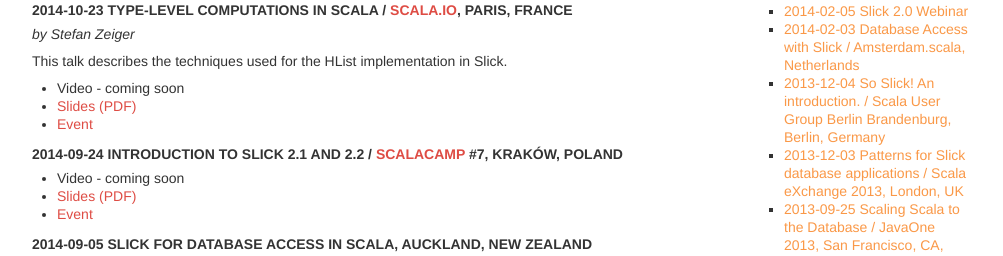
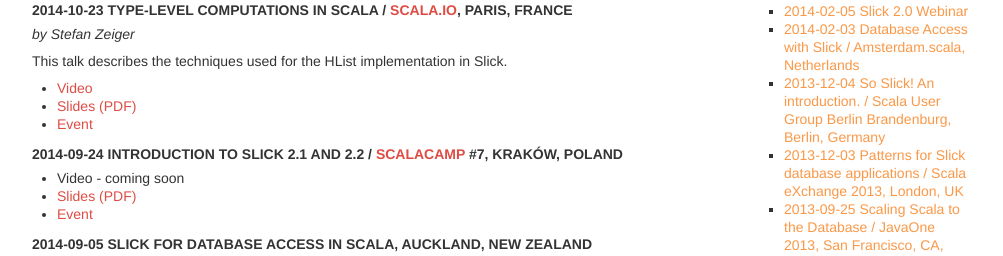
Before and after one commit to slick/slick.github.com, a Jekyll site: the page built from docs/index.md, in a window 1280 px wide and 900 px high, scrolled down 927 px. Shown: the part 180-436 px from the top of the window, without its empty margins (138-1141 px from the left). Built offline with Jekyll 4.4.1, drawn with Linux system fonts in a browser that asks for light colours.

Commit message:
Add Scala.io 2014 talk video

```diff
--- a/docs/index.md
+++ b/docs/index.md
@@ -90,7 +90,7 @@
 
 This talk describes the techniques used for the HList implementation in Slick.
 
-* Video - coming soon
+* [Video](https://www.youtube.com/watch?v=pV6-4D5wBQ0&list=PLjkHSzY9VuL_miML54E7cFgyNr6u8Ei8I&index=3)
 * [Slides (PDF)](/talks/scalaio2014/Type-Level_Computations.pdf)
 * [Event](http://scala.io/talks.html#/#CUP-414)
 
```
